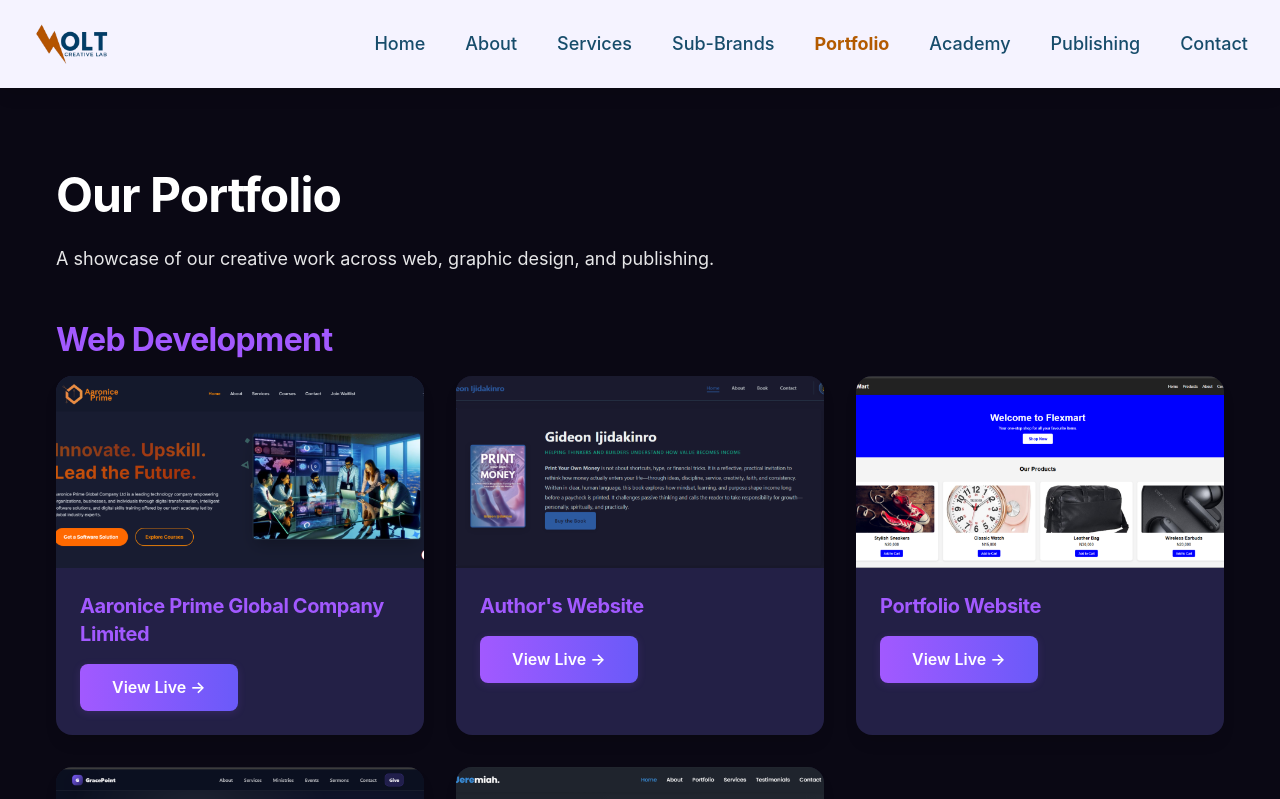
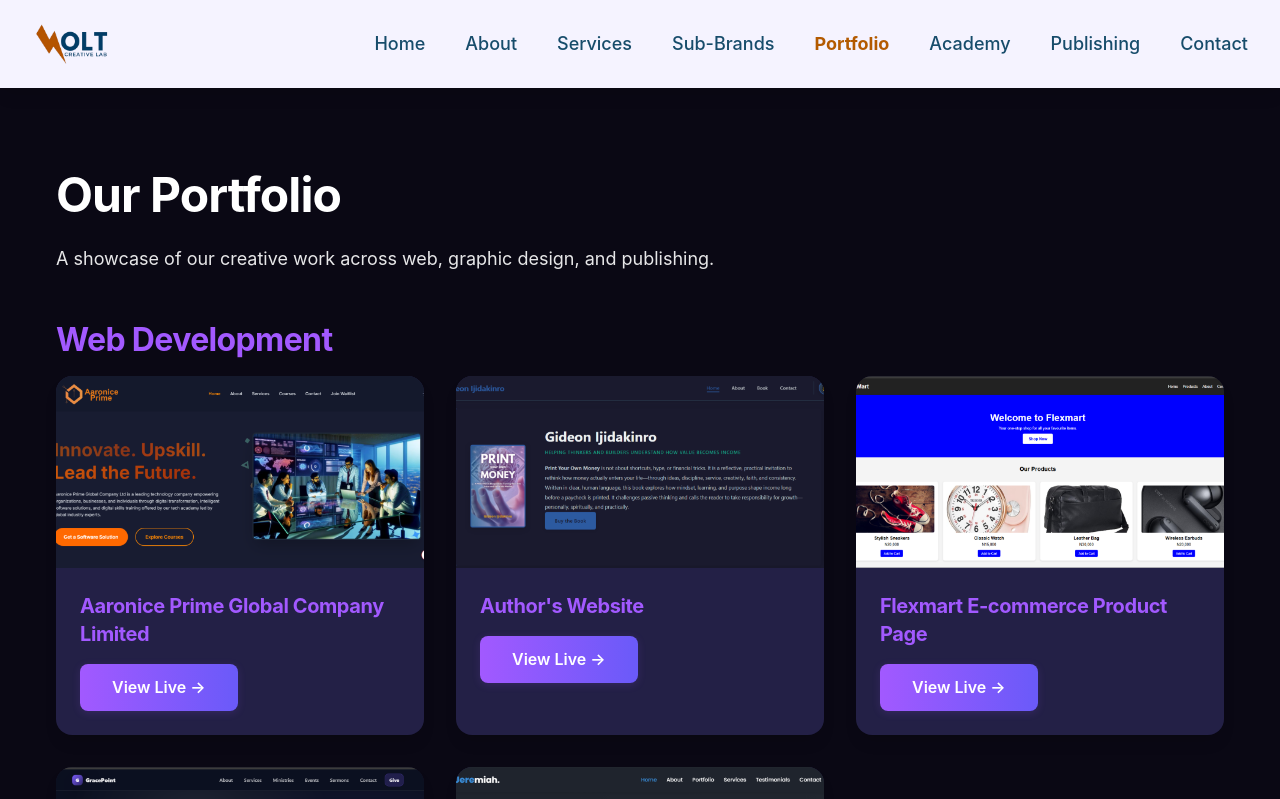
Before and after one commit to jerr001/voltcreativelab, a Next.js app in the folder volt-creative-lab/: page /portfolio in a window 1280 px wide. Shown: the top 799 px of the page. Built offline with nearby package versions, Linux system fonts and the light colour scheme.

Commit message:
Update Flexmart project name to Flexmart E-commerce Product Page

```diff
--- a/volt-creative-lab/src/app/api/contact/route.ts
+++ b/volt-creative-lab/src/app/api/contact/route.ts
@@ -6,7 +6,7 @@
 export async function POST(request: NextRequest) {
   try {
     console.log("Contact API called");
-    console.log("RESEND_API_KEY exists:", !!process.env.RESEND_API_KEY);
+    console.log("RESEND_API_KEY exists:", !!process.env.REGSEND_API_KEY);
 
     const resend = new Resend(process.env.RESEND_API_KEY);
     const body = await request.json();
--- a/volt-creative-lab/src/app/portfolio/page.tsx
+++ b/volt-creative-lab/src/app/portfolio/page.tsx
@@ -55,7 +55,7 @@
       url: "https://www.authorco-gids.com",
     },
     {
-      title: "Portfolio Website",
+      title: "Flexmart E-commerce Product Page",
       image: "/portfolio/web-development/flexmart-product-page.png",
       url: "https://flexmart-three.vercel.app/",
     },
```
